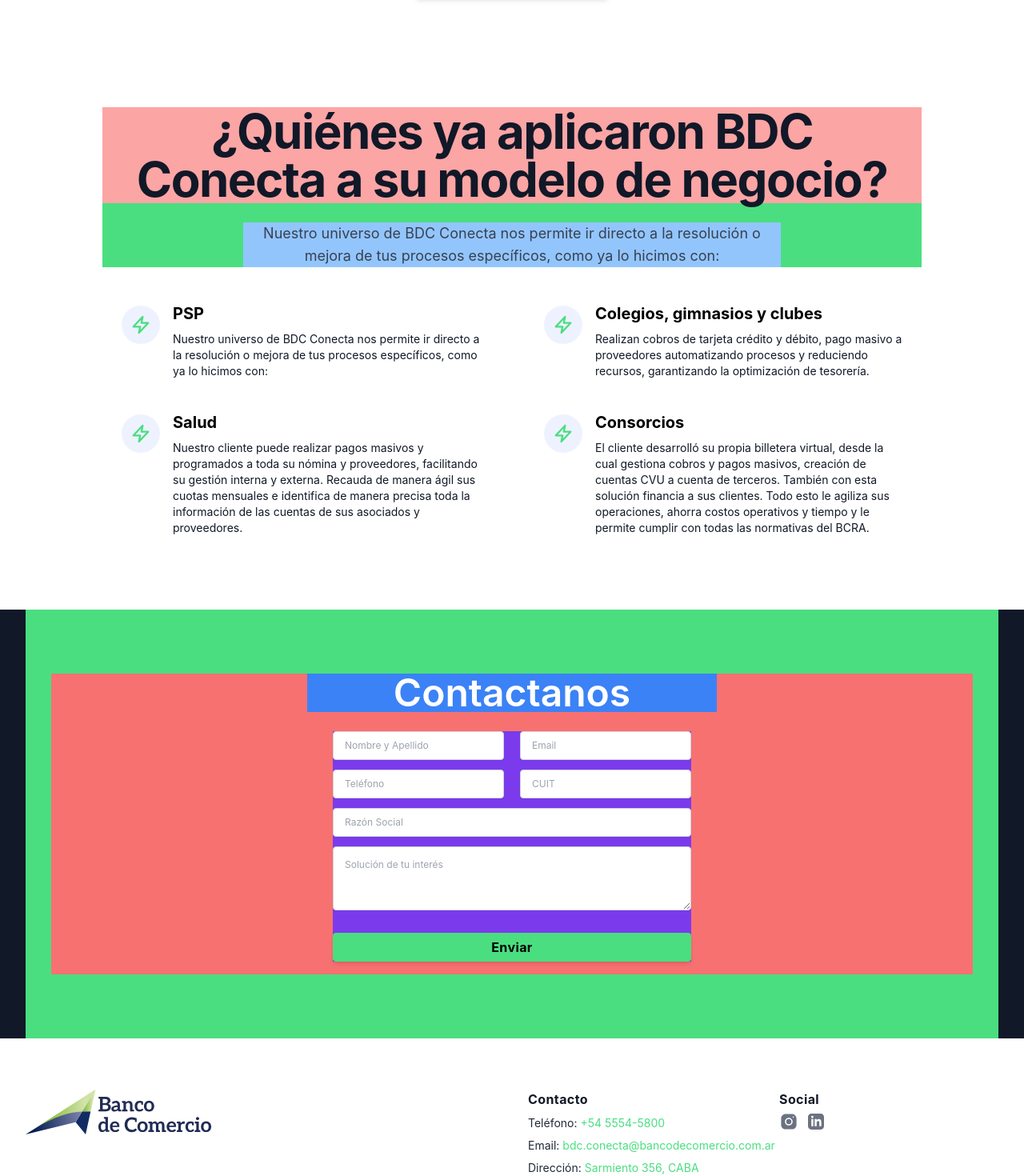
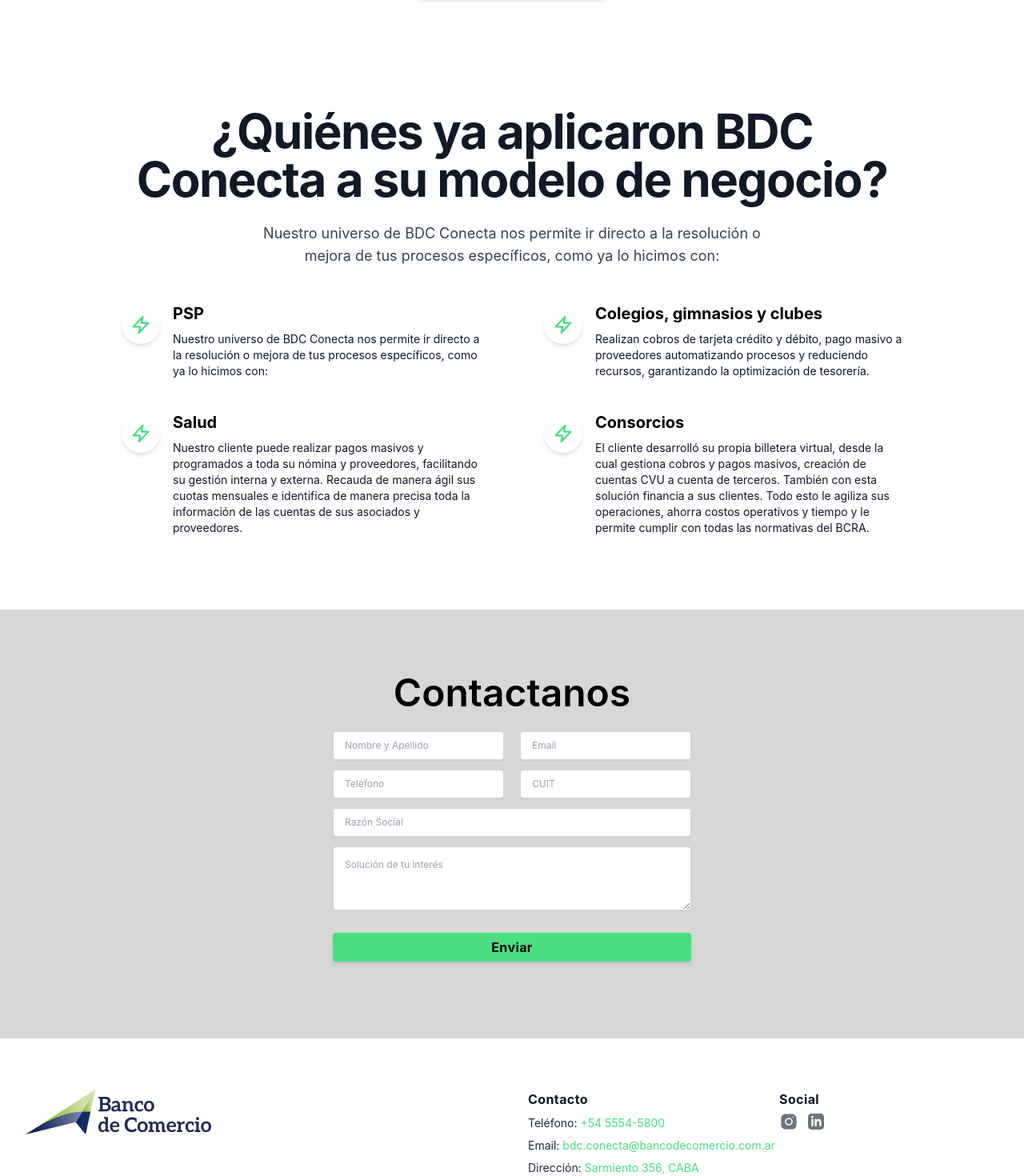
Before and after one commit to Lukecolman/bdc-api-landing-page, a React (Vite) app: page / in a window 1280 px wide. Shown: the part 4763-6233 px from the top of the page at 80% size. Built offline with nearby package versions, Linux system fonts and the light colour scheme.

Commit message:
clean code

```diff
--- a/src/components/BDCApplicants.jsx
+++ b/src/components/BDCApplicants.jsx
@@ -1,135 +1,104 @@
-import React from 'react'
+import React from 'react';
 import { bdcApplicants } from '../constants';
 
 const BDCApplicants = () => {
     const applicant = bdcApplicants[0];
 
     return (
-    <div className="font-inter px-4 py-16 mx-auto sm:max-w-xl md:max-w-full lg:max-w-screen-xl md:px-24 lg:px-8 lg:py-20">
-    <div className="max-w-xl mb-10 md:mx-auto sm:text-center lg:max-w-5xl md:mb-12 bg-green-400">
+        <div className='font-inter px-4 py-16 mx-auto sm:max-w-xl md:max-w-full lg:max-w-screen-xl md:px-24 lg:px-8 lg:py-20'>
+            <div className='max-w-xl mb-10 md:mx-auto sm:text-center lg:max-w-5xl md:mb-12 '>
                 {/* <div>
         <p className="inline-block px-3 py-px mb-4 text-xs font-semibold tracking-wider text-teal-900 uppercase rounded-full bg-teal-400">
           Brand new
         </p>
       </div> */}
-      <h2 className="max-w-7xl mb-6 text-3xl font-bold leading-none tracking-tight text-gray-900 sm:text-4xl md:text-6xl md:mx-auto text-balance bg-red-300">
+                <h2 className='max-w-7xl mb-6 text-3xl font-bold leading-none tracking-tight text-gray-900 sm:text-4xl md:text-6xl md:mx-auto text-balance '>
                     {applicant.title}
                 </h2>
-      <p className="max-w-2xl mx-auto text-base text-gray-700 md:text-lg bg-blue-300 text-pretty">
+                <p className='max-w-2xl mx-auto text-base text-gray-700 md:text-lg  text-pretty'>
                     {applicant.subtitle}
                 </p>
             </div>
-    <div className="grid max-w-screen-lg gap-8 row-gap-10 mx-auto lg:grid-cols-2">
-      <div className="flex flex-col max-w-md sm:mx-auto sm:flex-row">
-        <div className="mr-4">
-          <div className="flex items-center justify-center w-12 h-12 mb-4 rounded-full bg-indigo-50">
-            <svg
-              className="w-10 h-10 text-green-400"
-              stroke="currentColor"
-              viewBox="0 0 52 52"
-            >
+            <div className='grid max-w-screen-lg gap-8 row-gap-10 mx-auto lg:grid-cols-2'>
+                <div className='flex flex-col max-w-md sm:mx-auto sm:flex-row'>
+                    <div className='mr-4'>
+                        <div className='flex items-center justify-center w-12 h-12 mb-4 rounded-full shadow-md'>
+                            <svg className='w-10 h-10 text-green-400' stroke='currentColor' viewBox='0 0 52 52'>
                                 <polygon
-                strokeWidth="3"
-                strokeLinecap="round"
-                strokeLinejoin="round"
-                fill="none"
-                points="29 13 14 29 25 29 23 39 38 23 27 23"
+                                    strokeWidth='3'
+                                    strokeLinecap='round'
+                                    strokeLinejoin='round'
+                                    fill='none'
+                                    points='29 13 14 29 25 29 23 39 38 23 27 23'
                                 />
                             </svg>
                         </div>
                     </div>
                     <div>
-          <h6 className="mb-3 text-xl font-bold leading-5">            {applicant.item1[0].title}
-          </h6>
-          <p className="mb-3 text-sm text-gray-900">
-          {applicant.item1[0].content}
-          </p>
+                        <h6 className='mb-3 text-xl font-bold leading-5'> {applicant.item1[0].title}</h6>
+                        <p className='mb-3 text-sm text-gray-900'>{applicant.item1[0].content}</p>
                     </div>
                 </div>
-      <div className="flex flex-col max-w-md sm:mx-auto sm:flex-row">
-        <div className="mr-4">
-          <div className="flex items-center justify-center w-12 h-12 mb-4 rounded-full bg-indigo-50">
-            <svg
-              className="w-10 h-10 text-green-400"
-              stroke="currentColor"
-              viewBox="0 0 52 52"
-            >
+                <div className='flex flex-col max-w-md sm:mx-auto sm:flex-row'>
+                    <div className='mr-4'>
+                        <div className='flex items-center justify-center w-12 h-12 mb-4 rounded-full shadow-md'>
+                            <svg className='w-10 h-10 text-green-400' stroke='currentColor' viewBox='0 0 52 52'>
                                 <polygon
-                strokeWidth="3"
-                strokeLinecap="round"
-                strokeLinejoin="round"
-                fill="none"
-                points="29 13 14 29 25 29 23 39 38 23 27 23"
+                                    strokeWidth='3'
+                                    strokeLinecap='round'
+                                    strokeLinejoin='round'
+                                    fill='none'
+                                    points='29 13 14 29 25 29 23 39 38 23 27 23'
                                 />
                             </svg>
                         </div>
                     </div>
                     <div>
-          <h6 className="mb-3 text-xl font-bold leading-5">
-          {applicant.item2[0].title}
-          </h6>
-          <p className="mb-3 text-sm text-gray-900">
-          {applicant.item2[0].content}
-          </p>
+                        <h6 className='mb-3 text-xl font-bold leading-5'>{applicant.item2[0].title}</h6>
+                        <p className='mb-3 text-sm text-gray-900'>{applicant.item2[0].content}</p>
                     </div>
                 </div>
-      <div className="flex flex-col max-w-md sm:mx-auto sm:flex-row">
-        <div className="mr-4">
-          <div className="flex items-center justify-center w-12 h-12 mb-4 rounded-full bg-indigo-50">
-            <svg
-              className="w-10 h-10 text-green-400"
-              stroke="currentColor"
-              viewBox="0 0 52 52"
-            >
+                <div className='flex flex-col max-w-md sm:mx-auto sm:flex-row'>
+                    <div className='mr-4'>
+                        <div className='flex items-center justify-center w-12 h-12 mb-4 rounded-full shadow-md'>
+                            <svg className='w-10 h-10 text-green-400' stroke='currentColor' viewBox='0 0 52 52'>
                                 <polygon
-                strokeWidth="3"
-                strokeLinecap="round"
-                strokeLinejoin="round"
-                fill="none"
-                points="29 13 14 29 25 29 23 39 38 23 27 23"
+                                    strokeWidth='3'
+                                    strokeLinecap='round'
+                                    strokeLinejoin='round'
+                                    fill='none'
+                                    points='29 13 14 29 25 29 23 39 38 23 27 23'
                                 />
                             </svg>
                         </div>
                     </div>
                     <div>
-          <h6 className="mb-3 text-xl font-bold leading-5">
-          {applicant.item3[0].title}
-          </h6>
-          <p className="mb-3 text-sm text-gray-900">
-          {applicant.item3[0].content}
-          </p>
+                        <h6 className='mb-3 text-xl font-bold leading-5'>{applicant.item3[0].title}</h6>
+                        <p className='mb-3 text-sm text-gray-900'>{applicant.item3[0].content}</p>
                     </div>
                 </div>
-      <div className="flex flex-col max-w-md sm:mx-auto sm:flex-row">
-        <div className="mr-4">
-          <div className="flex items-center justify-center w-12 h-12 mb-4 rounded-full bg-indigo-50">
-            <svg
-              className="w-10 h-10 text-green-400"
-              stroke="currentColor"
-              viewBox="0 0 52 52"
-            >
+                <div className='flex flex-col max-w-md sm:mx-auto sm:flex-row'>
+                    <div className='mr-4'>
+                        <div className='flex items-center justify-center w-12 h-12 mb-4 rounded-full shadow-md'>
+                            <svg className='w-10 h-10 text-green-400' stroke='currentColor' viewBox='0 0 52 52'>
                                 <polygon
-                strokeWidth="3"
-                strokeLinecap="round"
-                strokeLinejoin="round"
-                fill="none"
-                points="29 13 14 29 25 29 23 39 38 23 27 23"
+                                    strokeWidth='3'
+                                    strokeLinecap='round'
+                                    strokeLinejoin='round'
+                                    fill='none'
+                                    points='29 13 14 29 25 29 23 39 38 23 27 23'
                                 />
                             </svg>
                         </div>
                     </div>
                     <div>
-          <h6 className="mb-3 text-xl font-bold leading-5">
-            {applicant.item4[0].title}
-          </h6>
-          <p className="mb-3 text-sm text-gray-900">
-          {applicant.item4[0].content}
-          </p>
+                        <h6 className='mb-3 text-xl font-bold leading-5'>{applicant.item4[0].title}</h6>
+                        <p className='mb-3 text-sm text-gray-900'>{applicant.item4[0].content}</p>
                     </div>
                 </div>
             </div>
         </div>
-  )
-}
+    );
+};
 
-export default BDCApplicants
+export default BDCApplicants;
--- a/src/components/Form.jsx
+++ b/src/components/Form.jsx
@@ -3,17 +3,17 @@
 
 const Form = () => {
     return (
-        <div className='font-inter overflow-hidden bg-gray-900 md:px-8'>
-            <div className='px-3.5 py-16 mx-auto  md:max-w-full  md:px-24 lg:px-8 lg:py-20 bg-green-400'>
+        <div className='font-inter overflow-hidden md:px-8 bg-bdc-gray-200'>
+            <div className='px-3.5 py-16 mx-auto  md:max-w-full  md:px-24 lg:px-8 lg:py-20 '>
                 <div className='flex flex-col items-center justify-between'>
-                    <div className='w-full text-center bg-red-400'>
-                        <h2 className='max-w-lg mx-auto mb-6 text-3xl font-semibold text-white sm:text-5xl sm:leading-none bg-blue-500'>
+                    <div className='w-full text-center '>
+                        <h2 className='max-w-lg mx-auto mb-6 text-3xl font-semibold  sm:text-5xl sm:leading-none'>
                             {form.title}
                         </h2>
                         {/* <p className='max-w-xl mb-4 text-base text-gray-400 md:text-lg'>
                             sub text
                         </p> */}
-                        <div className='relative  bg-violet-600 max-w-md mx-auto'>
+                        <div className='relative  max-w-md mx-auto'>
                             <form>
                                 <div className='mb-1 sm:mb-2 text-xs'>
                                     <div className='grid grid-cols-2 gap-x-5 gap-y-3'>
```
Lines whose indentation alone changed are shown as unchanged.
